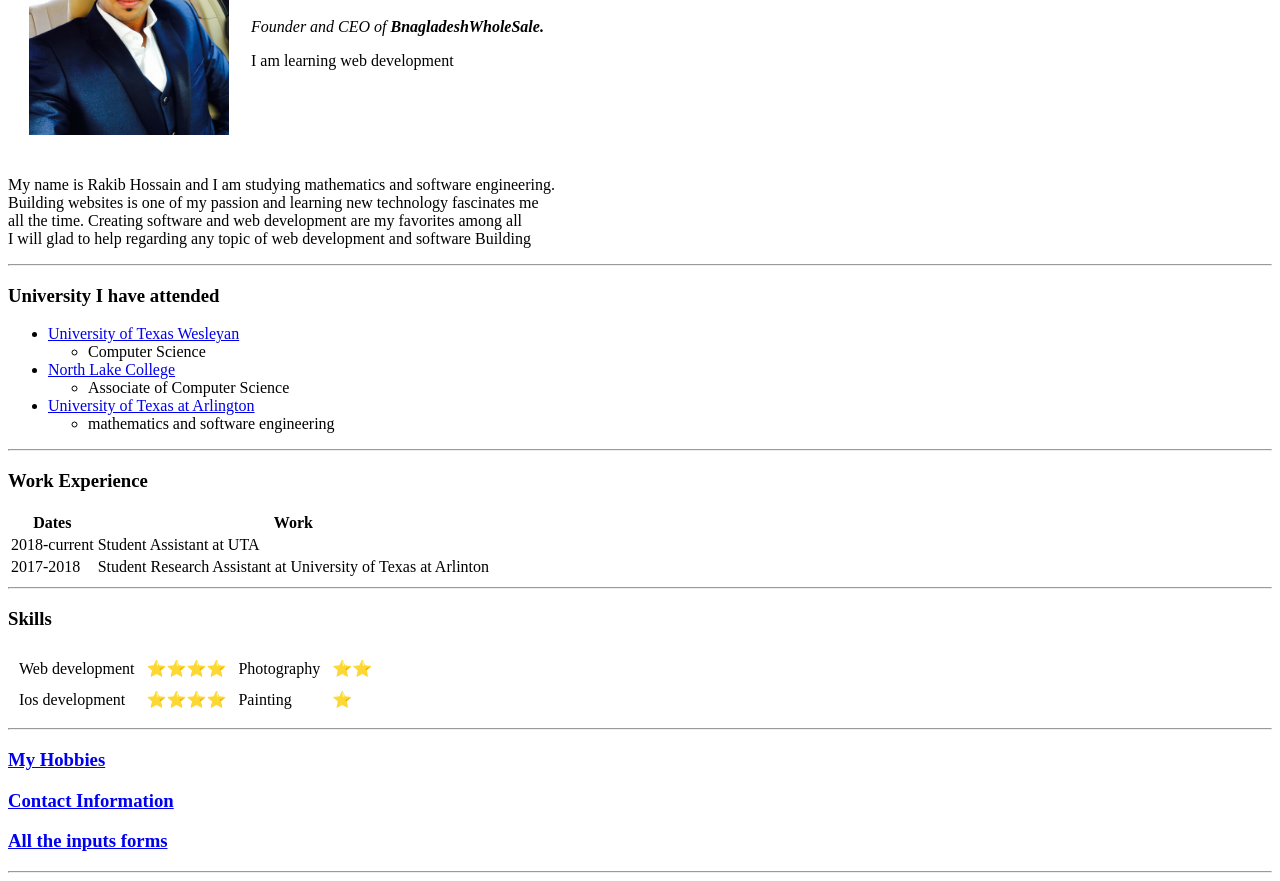
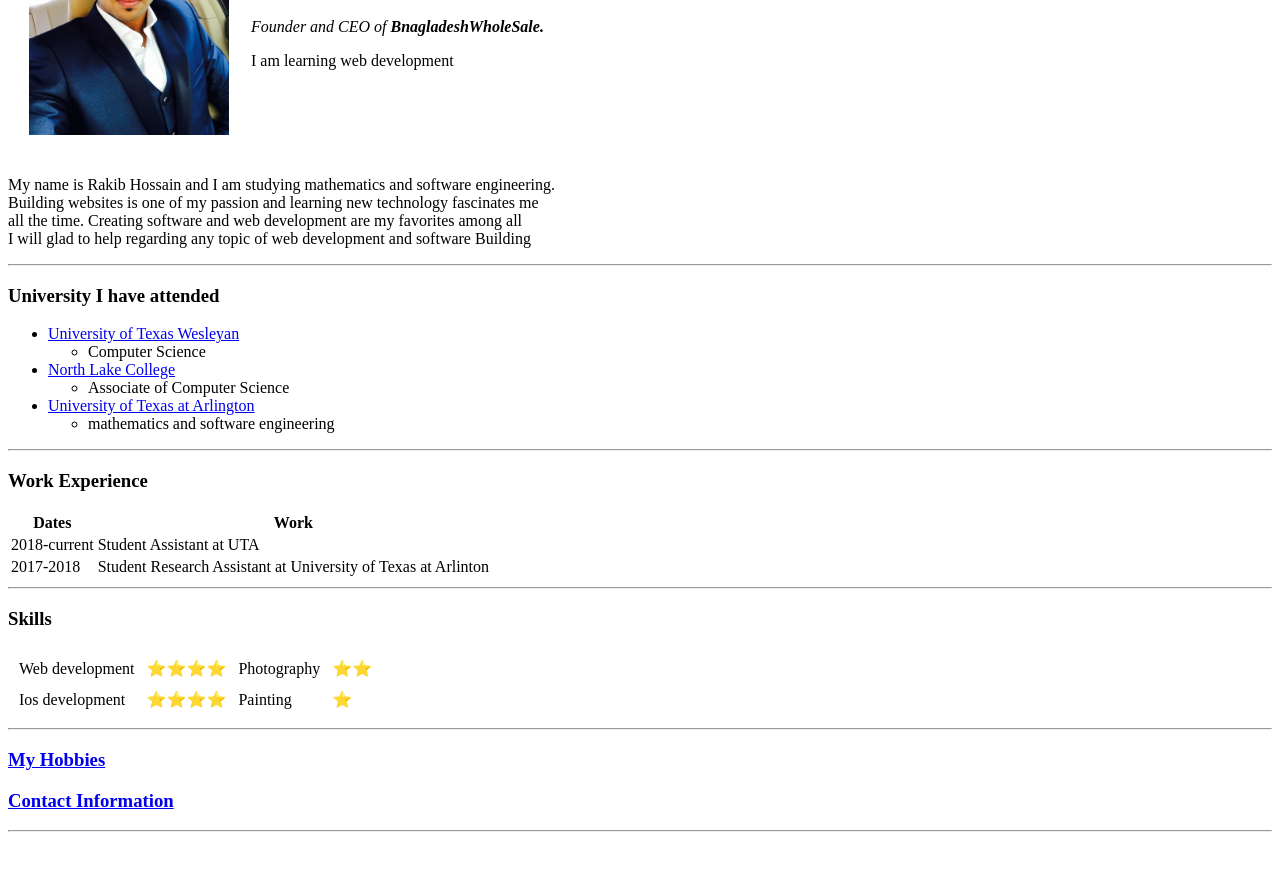
Before and after one commit to rakib2132/Resume, a plain HTML site: page index.html in a window 1280 px wide. Shown: the part 144-1025 px from the top of the page. After the commit the page ends 984 px from the top, so only its background shows below. Drawn offline with Linux system fonts and the light colour scheme.

Commit message:
Update index.html

```diff
--- a/index.html
+++ b/index.html
@@ -86,7 +86,6 @@
   <hr>
   <a href="hobbies.html"><h3>My Hobbies</h3></a>
   <a href="contactinfo.html"> <h3> Contact Information </h3> </a>
-  <a href="inputs.html"><h3>All the inputs forms </h3> </a>
   <hr>
 
 </body>
```
